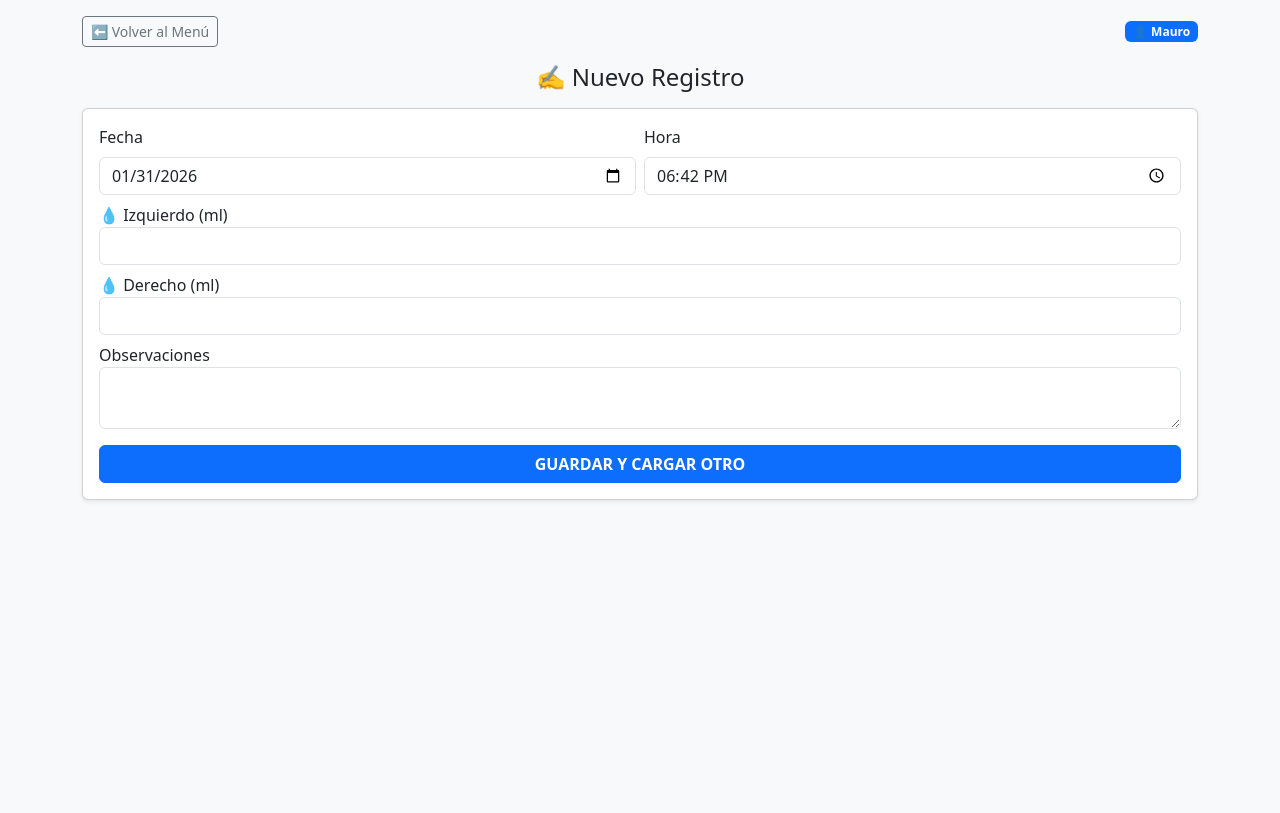
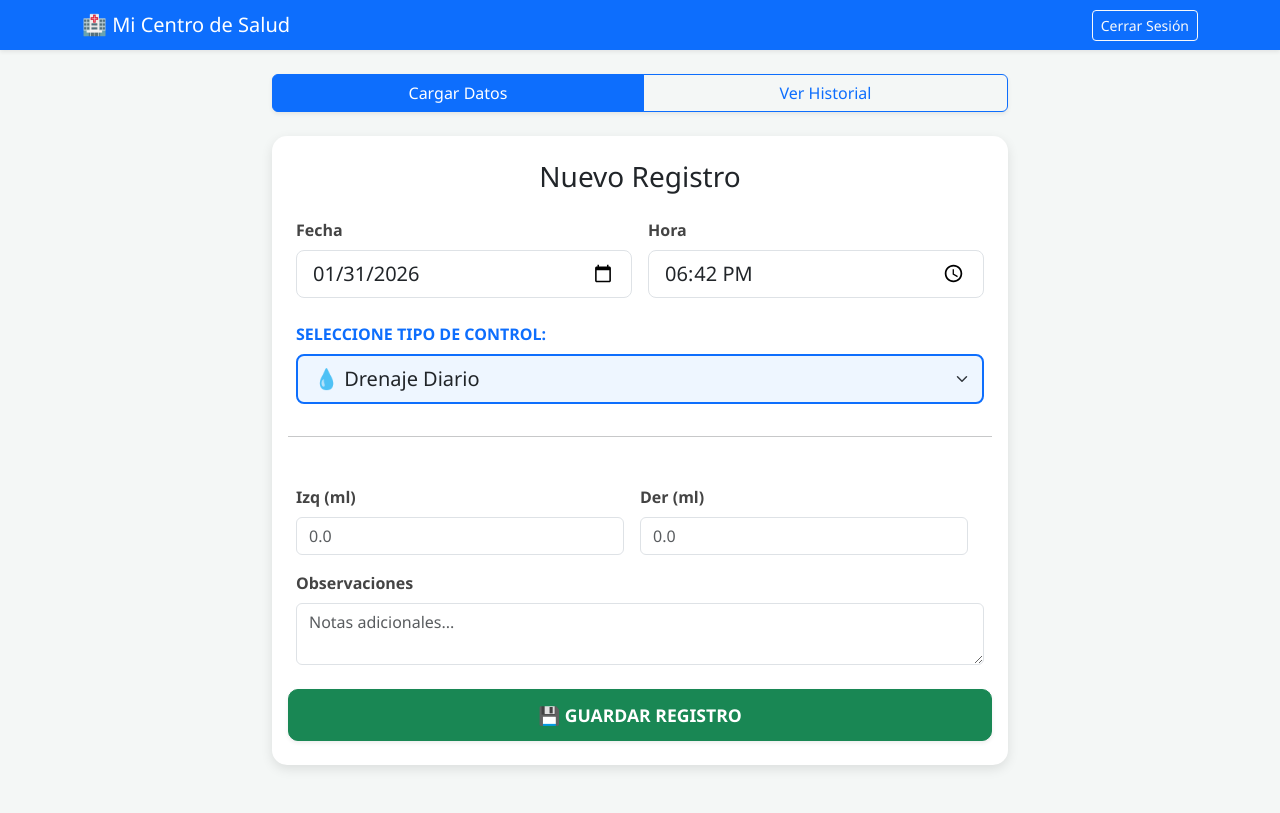
Before and after one commit to Pastormerlo/control-drenaje, a Flask app: page /cargar in a window 1280 px wide. Before the commit the page ends 501 px from the top, so only its background shows below. Run offline with Flask 3, Linux system fonts and the light colour scheme; a user stored in the database is signed in; some libraries are stand-ins or nearby versions.

Commit message:
Add files via upload

```diff
--- a/templates/index.html
+++ b/templates/index.html
@@ -2,118 +2,185 @@
 <html lang="es">
 <head>
     <meta charset="UTF-8">
-    <title>Sistema de Drenaje</title>
-    <meta name="viewport" content="width=device-width, initial-scale=1">
-    <link href="https://cdn.jsdelivr.net/npm/bootstrap@5.3.2/dist/css/bootstrap.min.css" rel="stylesheet">
-    <script src="https://cdn.jsdelivr.net/npm/chart.js"></script>
+    <meta name="viewport" content="width=device-width, initial-scale=1.0">
+    <title>Control de Salud - Mauro</title>
+    <link href="https://cdn.jsdelivr.net/npm/bootstrap@5.3.0/dist/css/bootstrap.min.css" rel="stylesheet">
     <style>
-        .color-izq { color:#0d6efd; font-weight:bold }
-        .color-der { color:#dc3545; font-weight:bold }
-        .alert-success { font-weight: bold; border-radius: 10px; }
-        .btn-pdf { background-color: #e74c3c; color: white; border: none; }
-        .btn-pdf:hover { background-color: #c0392b; color: white; }
+        body { background-color: #f4f7f6; font-family: 'Segoe UI', Tahoma, Geneva, Verdana, sans-serif; }
+        .card { border-radius: 15px; box-shadow: 0 4px 12px rgba(0,0,0,0.1); border: none; }
+        .btn-custom { border-radius: 10px; padding: 12px; font-weight: bold; font-size: 1.1rem; }
+        .seccion-oculta { display: none; }
+        .form-label { font-weight: 600; color: #444; }
+        .form-select-lg { border: 2px solid #0d6efd; background-color: #eef6ff; }
+
+        /* Colores para las etiquetas de la tabla */
+        .badge-drenaje { background-color: #0d6efd; color: white; padding: 8px; border-radius: 6px; }
+        .badge-presion { background-color: #dc3545; color: white; padding: 8px; border-radius: 6px; }
+        .badge-glucosa { background-color: #ffc107; color: black; padding: 8px; border-radius: 6px; }
+
+        .table-container { background: white; border-radius: 15px; padding: 20px; box-shadow: 0 2px 10px rgba(0,0,0,0.05); }
     </style>
 </head>
-<body class="bg-light">
-<div class="container py-3">
+<body>
 
-    <div class="d-flex justify-content-between align-items-center mb-3">
-        <a href="{{ url_for('dashboard') }}" class="btn btn-outline-secondary btn-sm">⬅ Volver al Menú</a>
-        <span class="badge bg-primary">👤 {{ usuario }}</span>
+<nav class="navbar navbar-dark bg-primary mb-4 shadow-sm">
+    <div class="container">
+        <span class="navbar-brand mb-0 h1">🏥 Mi Centro de Salud</span>
+        <a href="{{ url_for('logout') }}" class="btn btn-outline-light btn-sm">Cerrar Sesión</a>
     </div>
+</nav>
 
-    {% if modo == 'cargar' %}
-    <h4 class="text-center mb-3">✍️ Nuevo Registro</h4>
-
-    {% if success %}
-    <div class="alert alert-success text-center shadow-sm">
-        {{ success }}
-    </div>
-    {% endif %}
-
-    <form method="POST" class="card p-3 shadow-sm">
-        <div class="row g-2">
-            <div class="col-6">
-                <label class="form-label">Fecha</label>
-                <input type="date" name="fecha" id="fecha" class="form-control" required>
-            </div>
-            <div class="col-6">
-                <label class="form-label">Hora</label>
-                <input type="time" name="hora" id="hora" class="form-control" required>
+<div class="container">
+    <div class="row justify-content-center">
+        <div class="col-md-8 text-center mb-4">
+            <div class="btn-group w-100 shadow-sm">
+                <a href="{{ url_for('cargar_registro') }}" class="btn {% if modo == 'cargar' %}btn-primary{% else %}btn-outline-primary{% endif %}">Cargar Datos</a>
+                <a href="{{ url_for('ver_registros') }}" class="btn {% if modo == 'ver' %}btn-primary{% else %}btn-outline-primary{% endif %}">Ver Historial</a>
             </div>
         </div>
-        <label class="mt-2">💧 Izquierdo (ml)</label>
-        <input type="number" step="0.01" name="cantidad_izq" class="form-control" required>
-        <label class="mt-2">💧 Derecho (ml)</label>
-        <input type="number" step="0.01" name="cantidad_der" class="form-control" required>
-        <label class="mt-2">Observaciones</label>
-        <textarea name="observaciones" class="form-control"></textarea>
 
-        <button type="submit" class="btn btn-primary mt-3 w-100 fw-bold">GUARDAR Y CARGAR OTRO</button>
-    </form>
-    {% endif %}
+        {% if modo == 'cargar' %}
+        <div class="col-md-8">
+            <div class="card p-4 mb-5">
+                <h3 class="text-center mb-4">Nuevo Registro</h3>
 
-    {% if modo == 'ver' %}
-    <div class="d-flex justify-content-between align-items-center mb-3">
-        <h4 class="mb-0">📊 Historial</h4>
-        <a href="{{ url_for('descargar_pdf') }}" class="btn btn-pdf btn-sm fw-bold">
-            📄 DESCARGAR PDF
-        </a>
-    </div>
+                {% if success %}<div class="alert alert-success text-center"><strong>{{ success }}</strong></div>{% endif %}
 
-    <div class="card p-3 mb-4 shadow-sm">
-        <h6 class="text-center text-muted">Tendencia de Drenaje (ml)</h6>
-        <canvas id="grafico"></canvas>
-    </div>
+                <form action="{{ url_for('cargar_registro') }}" method="POST">
+                    <div class="row g-3">
+                        <div class="col-6">
+                            <label class="form-label">Fecha</label>
+                            <input type="date" name="fecha" class="form-control form-control-lg" required id="fecha_actual">
+                        </div>
+                        <div class="col-6">
+                            <label class="form-label">Hora</label>
+                            <input type="time" name="hora" class="form-control form-control-lg" required id="hora_actual">
+                        </div>
 
-    <h5>📋 Mis Registros</h5>
-    {% for r in registros %}
-    <div class="card p-2 mb-2 shadow-sm">
-        <div class="d-flex justify-content-between">
-            <small class="fw-bold text-muted">{{ r.fecha }} — {{ r.hora }}</small>
-            <a href="{{ url_for('borrar', id=r.id) }}" class="text-danger" onclick="return confirm('¿Eliminar?')">✖</a>
+                        <div class="col-12 mt-4">
+                            <label class="form-label text-primary">SELECCIONE TIPO DE CONTROL:</label>
+                            <select class="form-select form-select-lg mb-3" id="tipo_registro" name="tipo_registro" onchange="mostrarCampos()">
+                                <option value="drenaje">💧 Drenaje Diario</option>
+                                <option value="presion">❤️ Presión Arterial</option>
+                                <option value="glucosa">🩸 Glucosa en Sangre</option>
+                            </select>
+                        </div>
+
+                        <hr>
+
+                        <div id="campos_drenaje" class="row g-3">
+                            <div class="col-6">
+                                <label class="form-label">Izq (ml)</label>
+                                <input type="number" step="0.1" name="cantidad_izq" class="form-control" placeholder="0.0">
+                            </div>
+                            <div class="col-6">
+                                <label class="form-label">Der (ml)</label>
+                                <input type="number" step="0.1" name="cantidad_der" class="form-control" placeholder="0.0">
+                            </div>
+                        </div>
+
+                        <div id="campos_presion" class="row g-3 seccion-oculta">
+                            <div class="col-4">
+                                <label class="form-label">Sistólica</label>
+                                <input type="number" name="presion_alta" class="form-control" placeholder="Alta">
+                            </div>
+                            <div class="col-4">
+                                <label class="form-label">Diastólica</label>
+                                <input type="number" name="presion_baja" class="form-control" placeholder="Baja">
+                            </div>
+                            <div class="col-4">
+                                <label class="form-label">Pulso</label>
+                                <input type="number" name="pulso" class="form-control" placeholder="LPM">
+                            </div>
+                        </div>
+
+                        <div id="campos_glucosa" class="row g-3 seccion-oculta">
+                            <div class="col-12">
+                                <label class="form-label text-center d-block">Nivel (mg/dL)</label>
+                                <input type="number" name="glucosa" class="form-control form-control-lg text-center" placeholder="Ej: 110">
+                            </div>
+                        </div>
+
+                        <div class="col-12 mt-3">
+                            <label class="form-label">Observaciones</label>
+                            <textarea name="observaciones" class="form-control" rows="2" placeholder="Notas adicionales..."></textarea>
+                        </div>
+
+                        <button type="submit" class="btn btn-success btn-custom w-100 mt-4 shadow-sm">💾 GUARDAR REGISTRO</button>
+                    </div>
+                </form>
+            </div>
         </div>
-        <div class="my-1">
-            <span class="color-izq">I: {{ r.cant_izq }} ml</span> | <span class="color-der">D: {{ r.cant_der }} ml</span>
+        {% endif %}
+
+        {% if modo == 'ver' %}
+        <div class="col-md-10">
+            <div class="table-container">
+                <h4 class="mb-4 text-center text-secondary">Historial de Mediciones</h4>
+                <div class="table-responsive">
+                    <table class="table table-hover align-middle">
+                        <thead class="table-light">
+                            <tr>
+                                <th>Fecha / Hora</th>
+                                <th>Tipo</th>
+                                <th>Medición</th>
+                                <th>Notas</th>
+                            </tr>
+                        </thead>
+                        <tbody>
+                            {% for r in registros %}
+                            <tr>
+                                <td><strong>{{ r.fecha }}</strong><br><small class="text-muted">{{ r.hora }}</small></td>
+                                <td>
+                                    {% if r.tipo == 'drenaje' %} <span class="badge-drenaje">💧 Drenaje</span>
+                                    {% elif r.tipo == 'presion' %} <span class="badge-presion">❤️ Presión</span>
+                                    {% elif r.tipo == 'glucosa' %} <span class="badge-glucosa">🩸 Glucosa</span>
+                                    {% endif %}
+                                </td>
+                                <td>
+                                    {% if r.tipo == 'drenaje' %}
+                                        I: {{ r.cant_izq }}ml / D: {{ r.cant_der }}ml
+                                    {% elif r.tipo == 'presion' %}
+                                        {{ r.presion_alta }}/{{ r.presion_baja }} <small>(P: {{ r.pulso }})</small>
+                                    {% elif r.tipo == 'glucosa' %}
+                                        {{ r.glucosa }} mg/dL
+                                    {% endif %}
+                                </td>
+                                <td><small>{{ r.observaciones or '-' }}</small></td>
+                            </tr>
+                            {% endfor %}
+                        </tbody>
+                    </table>
+                </div>
+            </div>
         </div>
-        {% if r.observaciones %}
-        <small class="text-muted italic border-top d-block mt-1 pt-1">"{{ r.observaciones }}"</small>
         {% endif %}
     </div>
-    {% else %}
-    <div class="text-center text-muted py-4">No hay registros cargados.</div>
-    {% endfor %}
-    {% endif %}
-
 </div>
 
 <script>
-    if (document.getElementById('fecha')) {
-        const hoy = new Date();
-        document.getElementById('fecha').value = hoy.toISOString().split("T")[0];
-        document.getElementById('hora').value = hoy.toTimeString().slice(0,5);
-    }
+// Función para mostrar/ocultar campos
+function mostrarCampos() {
+    const tipo = document.getElementById('tipo_registro').value;
+    document.getElementById('campos_drenaje').classList.add('seccion-oculta');
+    document.getElementById('campos_presion').classList.add('seccion-oculta');
+    document.getElementById('campos_glucosa').classList.add('seccion-oculta');
 
-    {% if modo == 'ver' and registros %}
-    const labels = [{% for r in registros|reverse %}"{{ r.fecha }} {{ r.hora }}",{% endfor %}];
-    const izq = [{% for r in registros|reverse %}{{ r.cant_izq }},{% endfor %}];
-    const der = [{% for r in registros|reverse %}{{ r.cant_der }},{% endfor %}];
+    if (tipo === 'drenaje') document.getElementById('campos_drenaje').classList.remove('seccion-oculta');
+    else if (tipo === 'presion') document.getElementById('campos_presion').classList.remove('seccion-oculta');
+    else if (tipo === 'glucosa') document.getElementById('campos_glucosa').classList.remove('seccion-oculta');
+}
 
-    new Chart(document.getElementById('grafico'), {
-        type: "line",
-        data: {
-            labels: labels,
-            datasets: [
-                { label: "Izq", data: izq, borderColor: "#0d6efd", tension: 0.3, fill: false },
-                { label: "Der", data: der, borderColor: "#dc3545", tension: 0.3, fill: false }
-            ]
-        },
-        options: {
-            responsive: true,
-            maintainAspectRatio: true
-        }
-    });
-    {% endif %}
+// Autocompletar fecha y hora actual para comodidad de tu vieja
+window.onload = function() {
+    const ahora = new Date();
+    const fecha = ahora.toISOString().split('T')[0];
+    const hora = ahora.getHours().toString().padStart(2, '0') + ':' + ahora.getMinutes().toString().padStart(2, '0');
+
+    if(document.getElementById('fecha_actual')) document.getElementById('fecha_actual').value = fecha;
+    if(document.getElementById('hora_actual')) document.getElementById('hora_actual').value = hora;
+};
 </script>
+
 </body>
 </html>
```
